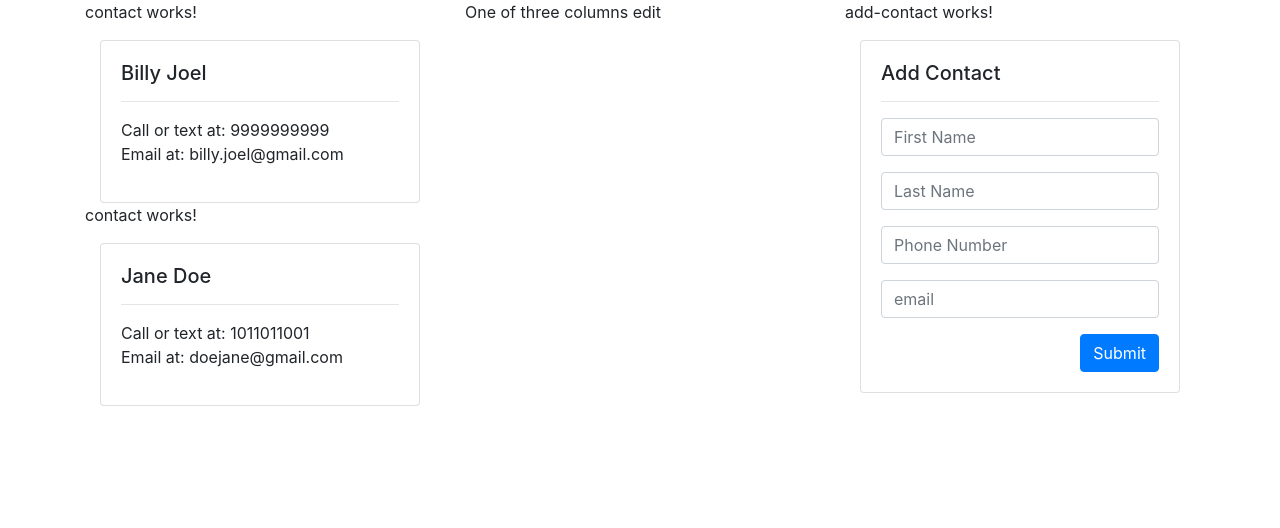
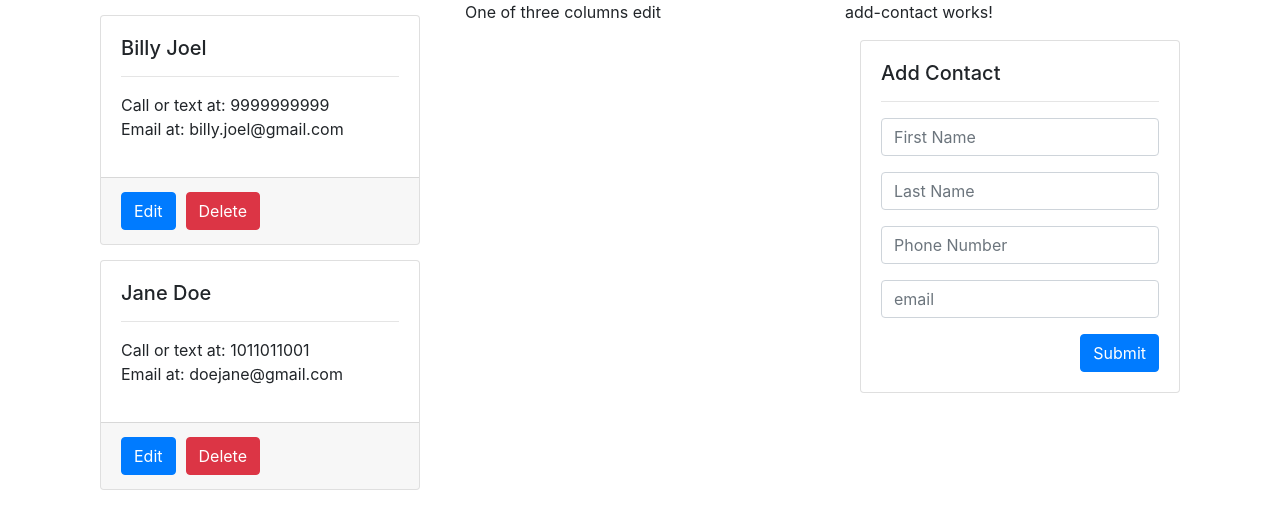
Before and after one commit to etfargo/CSCI313_A3, an Angular app in the folder contact-application/: page / in a window 1280 px wide. Shown: the top 528 px of the page. Built offline with nearby package versions, Linux system fonts and the light colour scheme.

Commit message:
Delete Functionality implemented

```diff
--- a/contact-application/src/app/contact-list/contact/contact.component.css
+++ b/contact-application/src/app/contact-list/contact/contact.component.css
@@ -0,0 +1,10 @@
+.card {
+    margin-top: 15px;
+    margin-bottom: 15px;
+}
+
+.btn2 {
+    margin-right: 10px;
+    margin-bottom: 2px;
+    margin-top: 2px;
+}
--- a/contact-application/src/app/contact-list/contact/contact.component.html
+++ b/contact-application/src/app/contact-list/contact/contact.component.html
@@ -1,5 +1,3 @@
-<p>contact works!</p>
-
 <div class="container">
     <div class="card">
       <div class="card-body">
@@ -10,5 +8,9 @@
             Email at: {{ contactInput.email }}
         </p>
       </div>
+      <div class="card-footer text-muted">
+        <button type="button" class="btn btn-primary btn2" (click)="editContact()"> Edit </button>
+        <button type="button" class="btn btn-danger btn2" (click)="deleteContact()"> Delete </button>
+      </div>
     </div>
   </div>
--- a/contact-application/src/app/contact-list/contact/contact.component.ts
+++ b/contact-application/src/app/contact-list/contact/contact.component.ts
@@ -1,4 +1,5 @@
 import { Component, Input, OnInit } from '@angular/core';
+import { ContactsService } from 'src/app/contacts.service';
 import { Contact } from 'src/app/model/contact';
 
 @Component({
@@ -10,7 +11,16 @@ export class ContactComponent implements OnInit {
 
   @Input() contactInput: Contact;
 
-  constructor() { }
+  edit: boolean = false;
+
+  editContact() {
+    this.edit = !this.edit;
+  }
+
+  deleteContact() {
+    this.cServ.deleteContact(this.contactInput);
+  }
+  constructor(private cServ: ContactsService) { }
 
   ngOnInit(): void {
   }
--- a/contact-application/src/app/contacts.service.ts
+++ b/contact-application/src/app/contacts.service.ts
@@ -27,6 +27,12 @@ export class ContactsService {
     this.CONTACTS.push(contact);
   }
 
+  deleteContact(cDel: Contact):void {
+    this.CONTACTS.forEach((contact, index) => {
+      if(contact==cDel) this.CONTACTS.splice(index, 1);
+    });
+  }
+
   findContactbyFullName(name: string) {
     return this.CONTACTS.find(contact => contact.fName + " " + contact.lName === name);
   }
```
